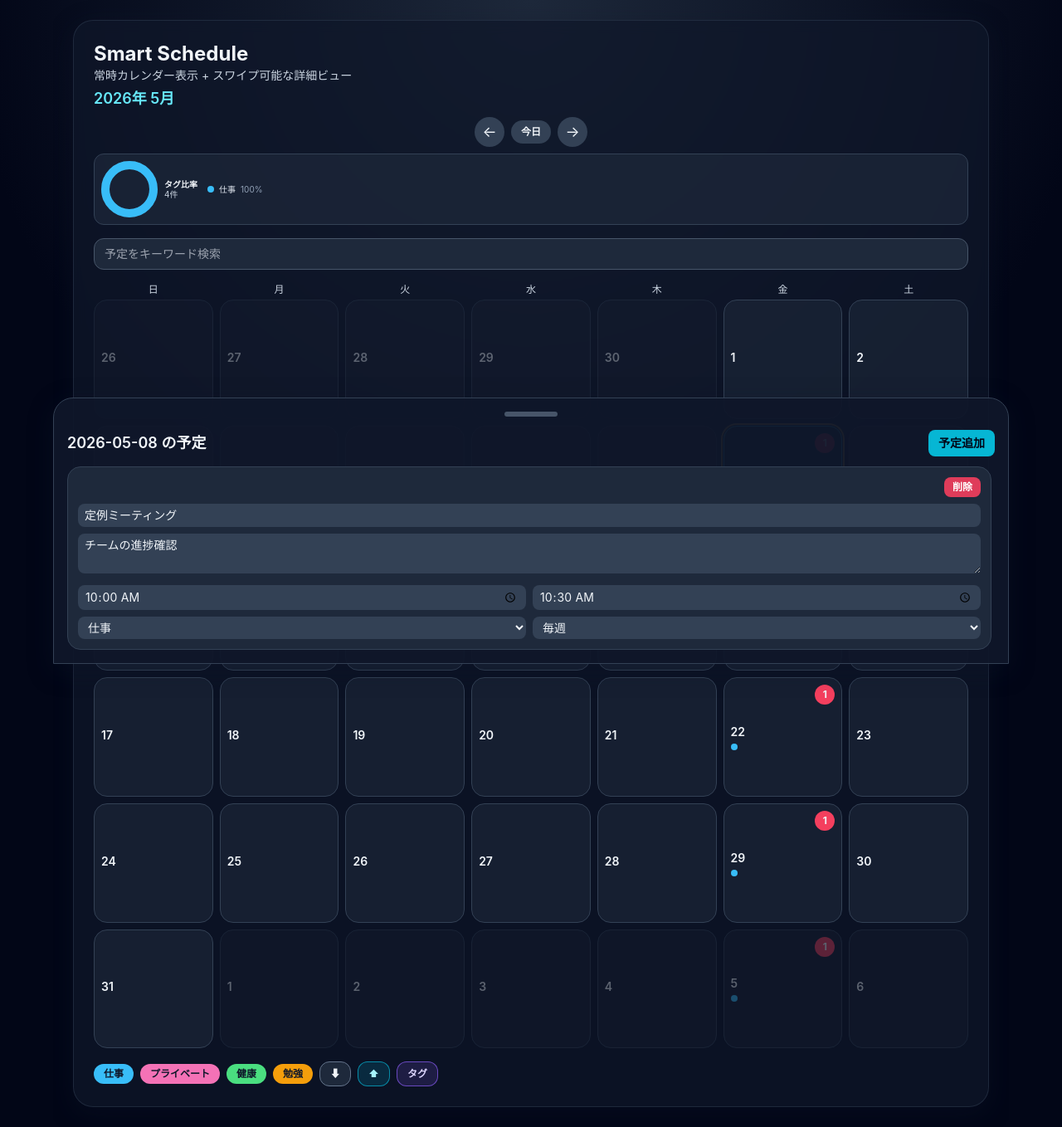
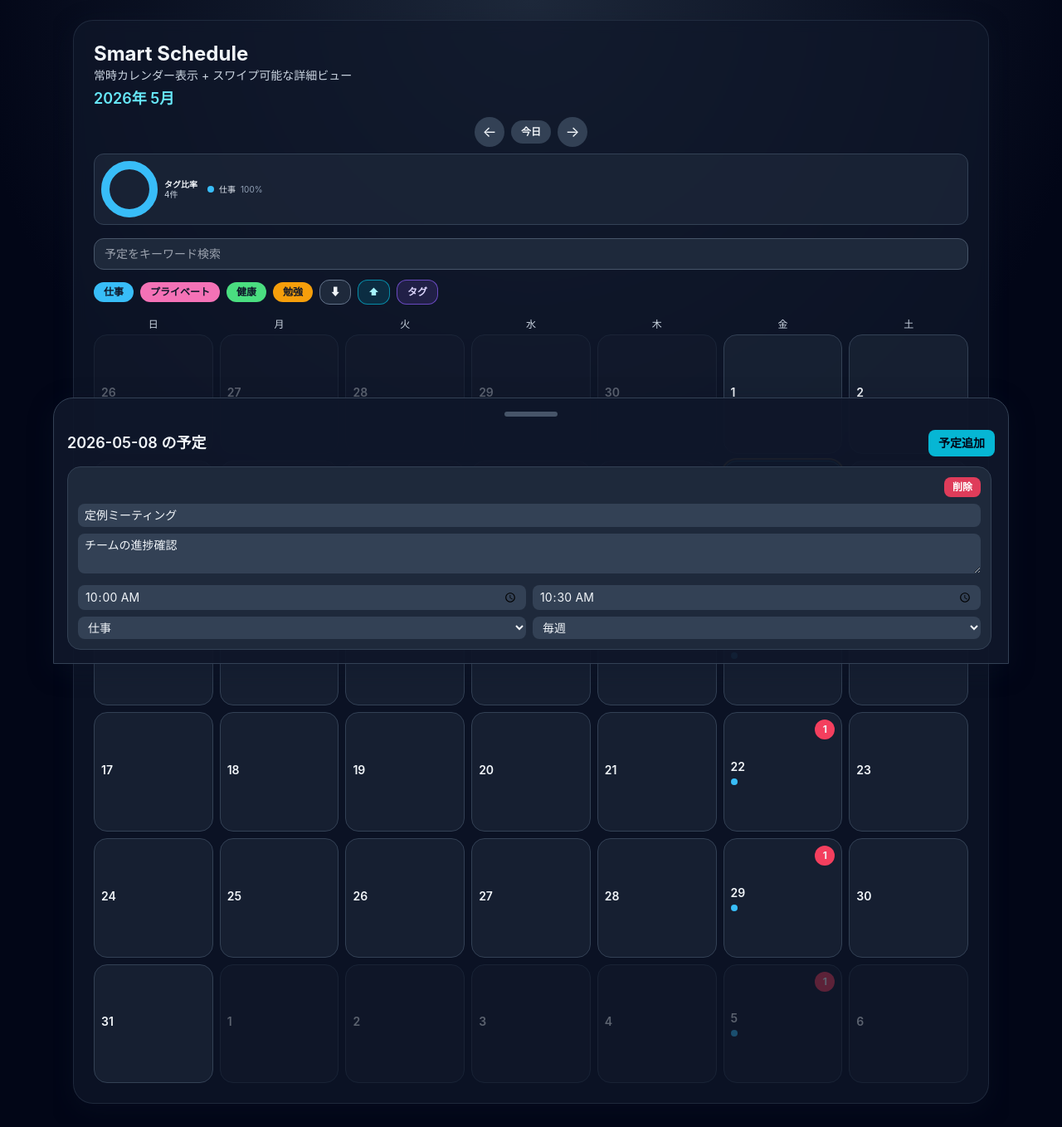
Before and after one commit to kazumamorisita/schedule-c, a React (Vite) app: page / in a window 1280 px wide. Shown: the whole page at 83% size. Built offline with nearby package versions, Linux system fonts and the light colour scheme; the HTML template or start-up script is replaced by a standard one.

Commit message:
Fix mobile sheet jitter, tag clipping, and search zoom

```diff
--- a/src/App.tsx
+++ b/src/App.tsx
@@ -312,8 +312,48 @@ function App() {
             value={searchQuery}
             onChange={(e) => setSearchQuery(e.target.value)}
             placeholder="予定をキーワード検索"
-            className="w-full rounded-xl border border-slate-600 bg-slate-800 px-3 py-2 text-sm text-slate-100 outline-none transition focus:border-cyan-400"
+            className="w-full rounded-xl border border-slate-600 bg-slate-800 px-3 py-2 text-base text-slate-100 outline-none transition focus:border-cyan-400 md:text-sm"
           />
+        </div>
+
+        <div className="mb-3 flex flex-wrap items-center gap-2">
+          {tags.map((t) => (
+            <button
+              key={t.id}
+              onClick={() =>
+                setActiveTags((prev) => (prev.includes(t.id) ? prev.filter((id) => id !== t.id) : [...prev, t.id]))
+              }
+              className={`rounded-full px-3 py-1 text-xs font-semibold ${activeTags.includes(t.id) ? "opacity-100" : "opacity-35"}`}
+              style={{ backgroundColor: t.color, color: "#0f172a" }}
+            >
+              {t.name}
+            </button>
+          ))}
+          <button
+            className="inline-flex items-center gap-1 rounded-xl border border-slate-500 bg-slate-800 px-3 py-1.5 text-xs font-semibold text-slate-100"
+            onClick={onExport}
+            aria-label="JSONエクスポート"
+            title="JSONエクスポート"
+          >
+            <span aria-hidden>⬇</span>
+          </button>
+          <button
+            className="inline-flex items-center gap-1 rounded-xl border border-cyan-500/70 bg-cyan-500/15 px-3 py-1.5 text-xs font-semibold text-cyan-200"
+            onClick={() => fileRef.current?.click()}
+            aria-label="JSONインポート"
+            title="JSONインポート"
+          >
+            <span aria-hidden>⬆</span>
+          </button>
+          <button
+            className="inline-flex items-center gap-1 rounded-xl border border-violet-500/70 bg-violet-500/15 px-3 py-1.5 text-xs font-semibold text-violet-200"
+            onClick={() => setIsTagEditorOpen(true)}
+            aria-label="タグ編集"
+            title="タグ編集"
+          >
+            タグ
+          </button>
+          <input ref={fileRef} hidden type="file" accept=".json,application/json" onChange={onImport} />
         </div>
 
         <div className="grid grid-cols-7 gap-2 text-center text-xs text-slate-300">
@@ -367,46 +407,6 @@ function App() {
               </button>
             );
           })}
-        </div>
-
-        <div className="mt-4 flex flex-wrap items-center gap-2">
-          {tags.map((t) => (
-            <button
-              key={t.id}
-              onClick={() =>
-                setActiveTags((prev) => (prev.includes(t.id) ? prev.filter((id) => id !== t.id) : [...prev, t.id]))
-              }
-              className={`rounded-full px-3 py-1 text-xs font-semibold ${activeTags.includes(t.id) ? "opacity-100" : "opacity-35"}`}
-              style={{ backgroundColor: t.color, color: "#0f172a" }}
-            >
-              {t.name}
-            </button>
-          ))}
-          <button
-            className="inline-flex items-center gap-1 rounded-xl border border-slate-500 bg-slate-800 px-3 py-1.5 text-xs font-semibold text-slate-100"
-            onClick={onExport}
-            aria-label="JSONエクスポート"
-            title="JSONエクスポート"
-          >
-            <span aria-hidden>⬇</span>
-          </button>
-          <button
-            className="inline-flex items-center gap-1 rounded-xl border border-cyan-500/70 bg-cyan-500/15 px-3 py-1.5 text-xs font-semibold text-cyan-200"
-            onClick={() => fileRef.current?.click()}
-            aria-label="JSONインポート"
-            title="JSONインポート"
-          >
-            <span aria-hidden>⬆</span>
-          </button>
-          <button
-            className="inline-flex items-center gap-1 rounded-xl border border-violet-500/70 bg-violet-500/15 px-3 py-1.5 text-xs font-semibold text-violet-200"
-            onClick={() => setIsTagEditorOpen(true)}
-            aria-label="タグ編集"
-            title="タグ編集"
-          >
-            タグ
-          </button>
-          <input ref={fileRef} hidden type="file" accept=".json,application/json" onChange={onImport} />
         </div>
 
       </section>
@@ -466,15 +466,9 @@ function App() {
           sheetOpen ? "translate-y-0" : "translate-y-[74%]"
         }`}
         style={{ transform: `translateY(${sheetOpen ? sheetOffset : collapsedSheetY + sheetOffset}px)` }}
-        onPointerDown={(e) => onPointerDown(e.clientY)}
-        onPointerMove={(e) => onPointerMove(e.clientY)}
-        onPointerUp={onPointerUp}
-        onTouchStart={(e) => onPointerDown(e.touches[0].clientY)}
-        onTouchMove={(e) => onPointerMove(e.touches[0].clientY)}
-        onTouchEnd={onPointerUp}
       >
         <div
-          className="mx-auto mb-4 h-1.5 w-16 rounded-full bg-slate-600"
+          className="mx-auto mb-4 h-1.5 w-16 touch-none rounded-full bg-slate-600"
           onPointerDown={(e) => onPointerDown(e.clientY)}
           onTouchStart={(e) => onPointerDown(e.touches[0].clientY)}
           onTouchMove={(e) => onPointerMove(e.touches[0].clientY)}
@@ -486,7 +480,7 @@ function App() {
             予定追加
           </button>
         </div>
-        <div className="max-h-[48vh] space-y-2 overflow-y-auto overscroll-contain pr-1">
+        <div className="max-h-[48vh] space-y-2 overflow-y-auto overscroll-contain touch-pan-y pr-1">
           {dayItems.map((item) => (
             <article key={item.id} className="rounded-2xl border border-slate-700 bg-slate-800 p-3">
               <ScheduleCard
```
